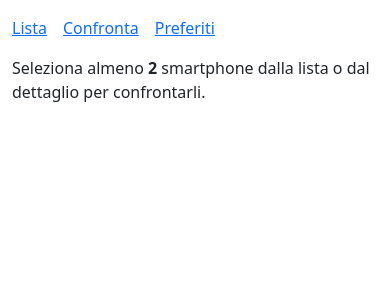
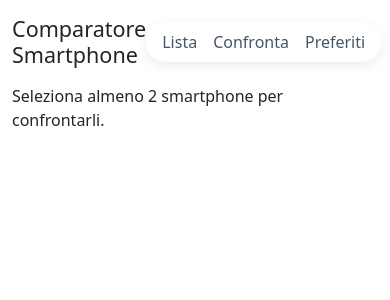
Before and after one commit to moraru-stefan/progetto-finale-spec-frontend-front, a React (Vite) app: page /compare in a window 390 px wide. Shown: the top 300 px of the page. Built offline with nearby package versions, Linux system fonts and the light colour scheme; no server answers.

Commit message:
[fix] remove unnecessary smartphones prop from ComparePage and implement API call for fetching smartphone details

```diff
--- a/src/index.css
+++ b/src/index.css
@@ -0,0 +1,29 @@
+body {
+  background: #f5f7fb;
+  font-family: system-ui, -apple-system, BlinkMacSystemFont, "Segoe UI", sans-serif;
+}
+
+.container {
+  max-width: 960px;
+}
+
+/* Navbar semplice */
+.app-navbar {
+  background: #ffffff;
+  border-radius: 999px;
+  padding: 0.5rem 1rem;
+  box-shadow: 0 4px 12px rgba(15, 23, 42, 0.08);
+  display: inline-flex;
+  gap: 1rem;
+}
+
+.app-navbar a {
+  text-decoration: none;
+  color: #475569;
+  font-weight: 500;
+}
+
+.app-navbar a.active,
+.app-navbar a:hover {
+  color: #0f172a;
+}
--- a/src/layout/Layout.jsx
+++ b/src/layout/Layout.jsx
@@ -3,10 +3,13 @@ import { Outlet, Link } from "react-router-dom";
 const Layout = () => {
   return (
     <div className="container py-3">
-      <nav className="mb-3 d-flex gap-3">
-        <Link to="/">Lista</Link>
-        <Link to="/compare">Confronta</Link>
-        <Link to="/favorites">Preferiti</Link>
+      <nav className="mb-3 d-flex justify-content-between align-items-center">
+        <h1 className="h4 m-0">Comparatore Smartphone</h1>
+        <div className="app-navbar">
+          <Link to="/">Lista</Link>
+          <Link to="/compare">Confronta</Link>
+          <Link to="/favorites">Preferiti</Link>
+        </div>
       </nav>
       <Outlet />
     </div>
--- a/src/pages/ComparePage.jsx
+++ b/src/pages/ComparePage.jsx
@@ -1,19 +1,27 @@
-const ComparePage = ({ smartphones, compareIds }) => {
-  // Filtro gli smartphone per prendere solo quelli selezionati
-  const selected = smartphones.filter((s) => compareIds.includes(s.id));
+import { useEffect, useState } from "react";
 
-  // Se ci sono meno di 2 smartphone selezionati, mostro un messaggio
-  if (selected.length < 2) {
-    return (
-      <p>
-        Seleziona almeno <strong>2</strong> smartphone dalla lista o dal
-        dettaglio per confrontarli.
-      </p>
-    );
+const ComparePage = ({ compareIds }) => {
+  const [phones, setPhones] = useState([]);
+
+  useEffect(() => {
+    if (compareIds.length < 2) return;
+
+    Promise.all(
+      compareIds.map((id) =>
+        fetch(`http://localhost:3001/smartphones/${id}`)
+          .then((res) => res.json())
+          .then((data) => data.smartphone)
+      )
+    ).then(setPhones);
+  }, [compareIds]);
+
+  if (phones.length < 2) {
+    return <p>Seleziona almeno 2 smartphone per confrontarli.</p>;
   }
 
+
   // Estraggo i due smartphone selezionati
-  const [first, second] = selected;
+  const [first, second] = phones;
 
   return (
     <div>
--- a/src/pages/SmartphoneList.jsx
+++ b/src/pages/SmartphoneList.jsx
@@ -100,30 +100,43 @@ const SmartphoneList = ({
       </div>
 
       {/* Lista filtrata e ordinata */}
-      <ul>
-        {filteredSmartphones.map((phone) => (
-          <li key={phone.id}>
-            {phone.title} - {phone.category}{" "}
+<div className="row g-3">
+  {filteredSmartphones.map((phone) => (
+    <div key={phone.id} className="col-12 col-md-6">
+      <div className="card h-100 shadow-sm">
+        <div className="card-body d-flex flex-column">
+          <h2 className="h5 mb-1">{phone.title}</h2>
+          <p className="text-muted mb-2 text-uppercase small">
+            {phone.category}
+          </p>
+
+          <div className="mt-auto d-flex flex-wrap gap-2">
             <button
-              className="btn btn-sm btn-outline-secondary me-2"
+              className="btn btn-sm btn-outline-secondary"
               onClick={() => toggleCompare(phone.id)}
             >
               {compareIds.includes(phone.id)
-                ? "Rimuovi dal confronto"
+                ? "Rimuovi confronto"
                 : "Confronta"}
             </button>
             <button
-              className="btn btn-sm btn-outline-primary me-2"
+              className="btn btn-sm btn-outline-primary"
               onClick={() => toggleFavorite(phone.id)}
             >
               {favorites.includes(phone.id)
-                ? "★ Togli dai preferiti"
+                ? "★ Preferito"
                 : "☆ Aggiungi ai preferiti"}
             </button>
-            <Link to={`/smartphones/${phone.id}`}>Dettagli</Link>
-          </li>
-        ))}
-      </ul>
+            <Link className="btn btn-sm btn-primary ms-auto" to={`/smartphones/${phone.id}`}>
+              Dettagli
+            </Link>
+          </div>
+        </div>
+      </div>
+    </div>
+  ))}
+</div>
+
     </div>
   );
 };
```
